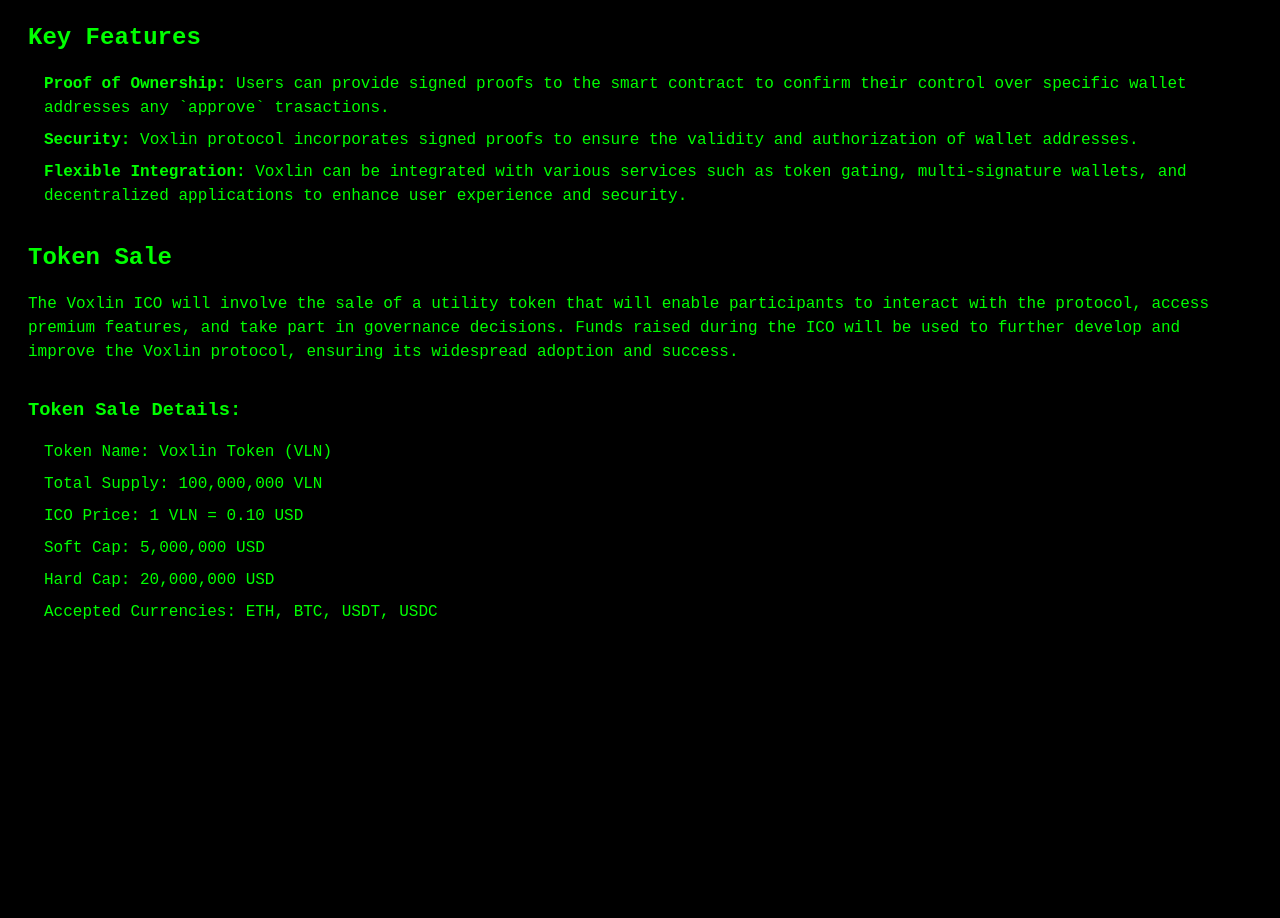
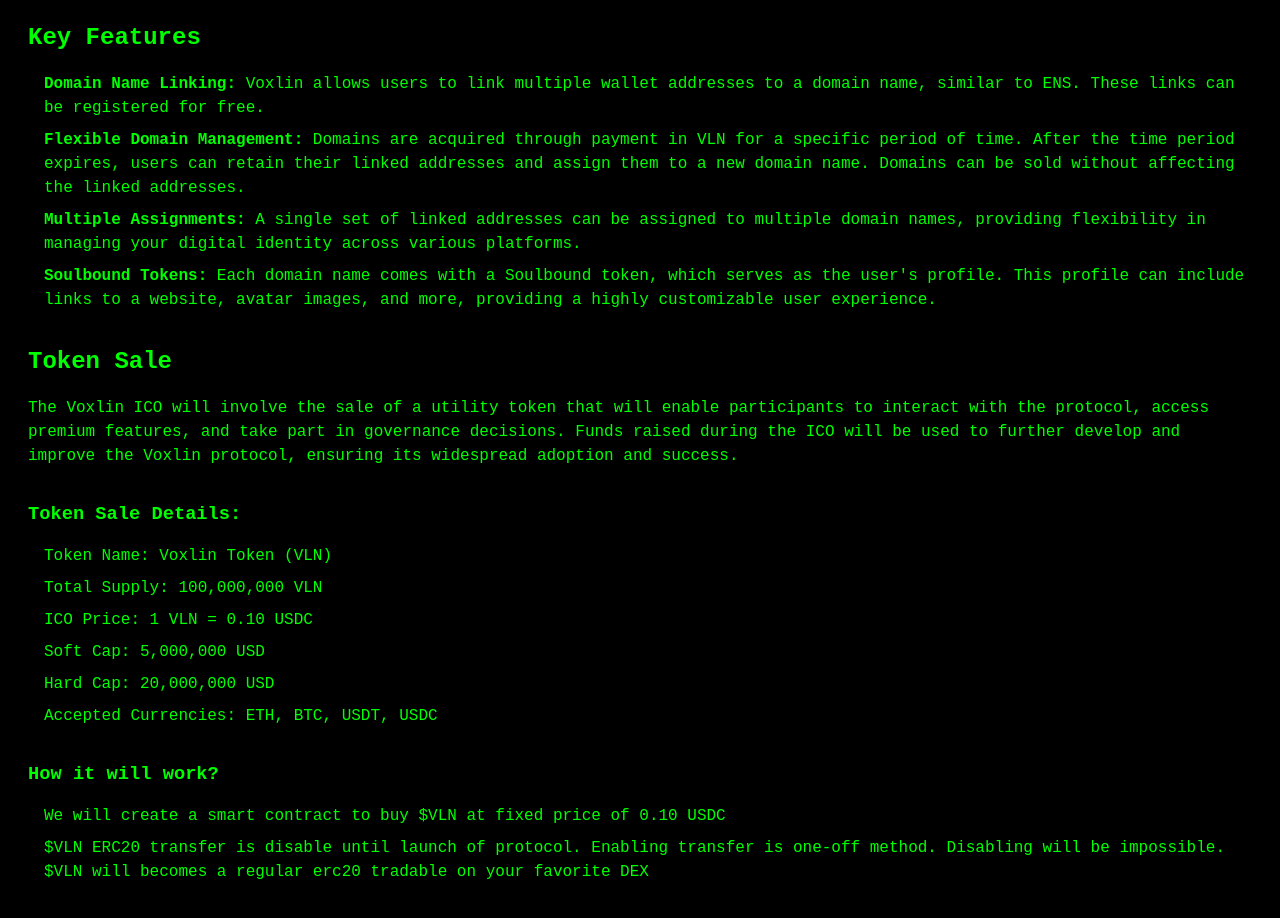
Before and after one commit to stefdelec/voxlin, a plain HTML site: page index.html in a window 1280 px wide. Shown: the part 300-1218 px from the top of the page. Before the commit the page ends 984 px from the top, so only its background shows below. Drawn offline with Linux system fonts and the light colour scheme.

Commit message:
change wording

```diff
--- a/index.html
+++ b/index.html
@@ -3,7 +3,7 @@
 <head>
     <meta charset="UTF-8">
     <meta name="viewport" content="width=device-width, initial-scale=1.0">
-    <title>Voxlin ICO - One Pager</title>
+    <title>Voxlin - One Pager</title>
     <style>
         body {
             font-family: 'Courier New', monospace;
@@ -42,11 +42,13 @@
     <p>Voxlin is a cutting-edge protocol that enables users to securely manage multiple wallet addresses while maintaining security and control. By leveraging cryptographic proofs, Voxlin ensures that users can prove the ownership of their wallet addresses with one wallet.</p>
 
     <h2>Key Features</h2>
-    <ul>
-        <li><strong>Proof of Ownership:</strong> Users can provide signed proofs to the smart contract to confirm their control over specific wallet addresses any `approve` trasactions.</li>
-        <li><strong>Security:</strong> Voxlin protocol incorporates signed proofs to ensure the validity and authorization of wallet addresses.</li>
-        <li><strong>Flexible Integration:</strong> Voxlin can be integrated with various services such as token gating, multi-signature wallets, and decentralized applications to enhance user experience and security.</li>
-    </ul>
+<ul>
+    <li><strong>Domain Name Linking:</strong> Voxlin allows users to link multiple wallet addresses to a domain name, similar to ENS. These links can be registered for free.</li>
+    <li><strong>Flexible Domain Management:</strong> Domains are acquired through payment in VLN for a specific period of time. After the time period expires, users can retain their linked addresses and assign them to a new domain name. Domains can be sold without affecting the linked addresses.</li>
+    <li><strong>Multiple Assignments:</strong> A single set of linked addresses can be assigned to multiple domain names, providing flexibility in managing your digital identity across various platforms.</li>
+    <li><strong>Soulbound Tokens:</strong> Each domain name comes with a Soulbound token, which serves as the user's profile. This profile can include links to a website, avatar images, and more, providing a highly customizable user experience.</li>
+</ul>
+
 
     <h2>Token Sale</h2>
     <p>The Voxlin ICO will involve the sale of a utility token that will enable participants to interact with the protocol, access premium features, and take part in governance decisions. Funds raised during the ICO will be used to further develop and improve the Voxlin protocol, ensuring its widespread adoption and success.</p>
@@ -55,10 +57,15 @@
     <ul>
         <li>Token Name: Voxlin Token (VLN)</li>
         <li>Total Supply: 100,000,000 VLN</li>
-        <li>ICO Price: 1 VLN = 0.10 USD</li>
+        <li>ICO Price: 1 VLN = 0.10 USDC</li>
         <li>Soft Cap: 5,000,000 USD</li>
         <li>Hard Cap: 20,000,000 USD</li>
         <li>Accepted Currencies: ETH, BTC, USDT, USDC</li>
     </ul>
+    <h3>How it will work?</h3>
+    <ul>
+        <li>We will create a smart contract to buy $VLN at fixed price of 0.10 USDC</li>
+        <li>$VLN ERC20 transfer is disable until launch of protocol. Enabling transfer is one-off method. Disabling will be impossible. $VLN will becomes a regular erc20 tradable on your favorite DEX</li>
+    </ul>
 </body>
 </html>
```
